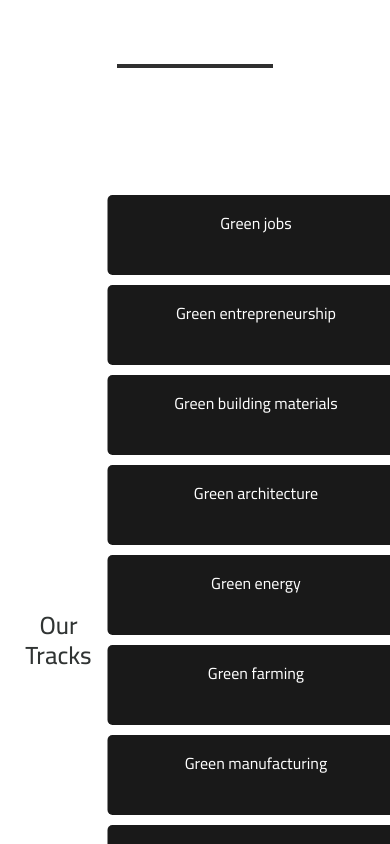
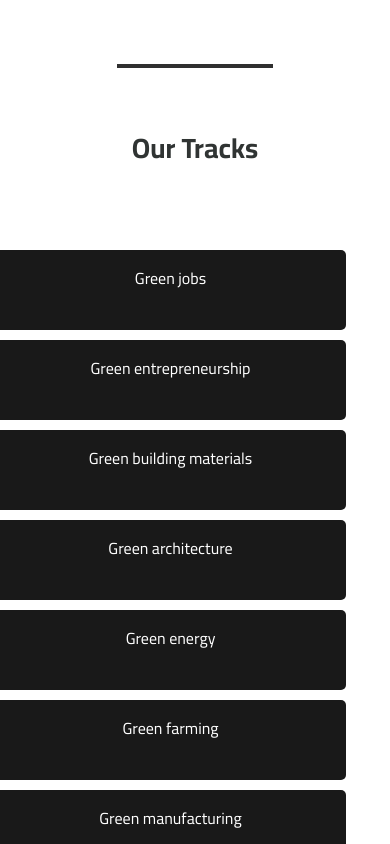
Before and after one commit to momen882001/Greex_Website, a React (Create React App) app: page /awareness in a window 390 px wide. Shown: the part 840-1684 px from the top of the page. Built offline with nearby package versions, Linux system fonts and the light colour scheme.

Commit message:
awareness responsive

```diff
--- a/package.json
+++ b/package.json
@@ -12,6 +12,7 @@
     "@testing-library/user-event": "^13.5.0",
     "aos": "^2.3.4",
     "bootstrap": "^5.2.2",
+    "firebase": "^9.13.0",
     "mdb-react-ui-kit": "^4.2.0",
     "react": "^18.2.0",
     "react-bootstrap": "^2.5.0",
--- a/src/Components/Awareness/Awareness.jsx
+++ b/src/Components/Awareness/Awareness.jsx
@@ -12,22 +12,22 @@ function Awareness() {
     <div>
         <Navbar/>
         <Video2/>
+        <h1>Our Tracks</h1>
       <div className="container">
-        <h2>Our Tracks</h2>
         <section className="side" style={{padding:"0", margin:"0"}}>
           <img src= {imgLeft} alt="" size="2x" style={{padding:"0", margin:"0"}}/>
         </section>
           <Row className='row'>
-            <Col className="awr col-3" xs={12} sm={6} md={6} lg={3}>Green jobs</Col>
-            <Col className="awr col-3" xs={12} sm={6} md={6} lg={3}>Green entrepreneurship</Col>
-            <Col className="awr col-3" xs={12} sm={6} md={6} lg={3}>Green building materials</Col>
-            <Col className="awr col-3" xs={12} sm={6} md={6} lg={3}>Green architecture</Col>
-            <Col className="awr col-3" xs={12} sm={6} md={6} lg={3}>Green energy</Col>
-            <Col className="awr col-3" xs={12} sm={6} md={6} lg={3}>Green farming</Col>
-            <Col className="awr col-3" xs={12} sm={6} md={6} lg={3}>Green manufacturing</Col>
-            <Col className="awr col-3" xs={12} sm={6} md={6} lg={3}>Waste recycling</Col>
-            <Col className="awr col-3" xs={12} sm={6} md={6} lg={3}>Water managements</Col>
-            <Col className="awr col-3" xs={12} sm={6} md={6} lg={3}>Environmental Impact Assessment</Col>
+            <Col className="awr col-3" xs={12} sm={12} md={4} lg={3}>Green jobs</Col>
+            <Col className="awr col-3" xs={12} sm={12} md={4} lg={3}>Green entrepreneurship</Col>
+            <Col className="awr col-3" xs={12} sm={12} md={4} lg={3}>Green building materials</Col>
+            <Col className="awr col-3" xs={12} sm={12} md={4} lg={3}>Green architecture</Col>
+            <Col className="awr col-3" xs={12} sm={12} md={4} lg={3}>Green energy</Col>
+            <Col className="awr col-3" xs={12} sm={12} md={4} lg={3}>Green farming</Col>
+            <Col className="awr col-3" xs={12} sm={12} md={4} lg={3}>Green manufacturing</Col>
+            <Col className="awr col-3" xs={12} sm={12} md={4} lg={3}>Waste recycling</Col>
+            <Col className="awr col-3" xs={12} sm={12} md={4} lg={3}>Water managements</Col>
+            <Col className="awr col-3" xs={12} sm={12} md={4} lg={3}>Environmental Impact Assessment</Col>
           </Row>
     </div>
     </div>
--- a/src/Components/Awareness/awareness.css
+++ b/src/Components/Awareness/awareness.css
@@ -7,15 +7,21 @@ body {
     -moz-osx-font-smoothing: grayscale;
   }
 
+h1{
+    font-weight: 700 !important;
+    margin-bottom: 10px;
+}
+
 .container{
     display: flex;
     align-items: center;
-    margin-top: 15vh;
+    margin-top: 10vh;
 }
+
 
 .container .row{
     justify-content: center;
-
+    transform: translateX(0);
 }
 
 .container section{
@@ -48,12 +54,14 @@ body {
     line-height: 1;
 }
 
+
+
 .awr:hover{
     background-color: rgb(246 200 96);
     color: rgb(0, 0, 0);
 }
 
-@media (max-width: 850px) {
+@media (max-width: 750px) {
 
     .login {
         display: flex;
@@ -66,7 +74,7 @@ body {
     }
   }
 
-@media (max-width: 850px) {
+@media (max-width: 750px) {
 
     .login {
         display: flex;
--- a/src/Components/Login/Login.css
+++ b/src/Components/Login/Login.css
@@ -152,7 +152,7 @@
 
 
   /* ----  Responsiveness   ----  */
-  @media (max-width: 870px) {
+  @media (max-width: 1070px) {
 
     .login {
         display: flex;
```
Also changed, not shown: 1 other file (tests, documents, lock files or other folders).
